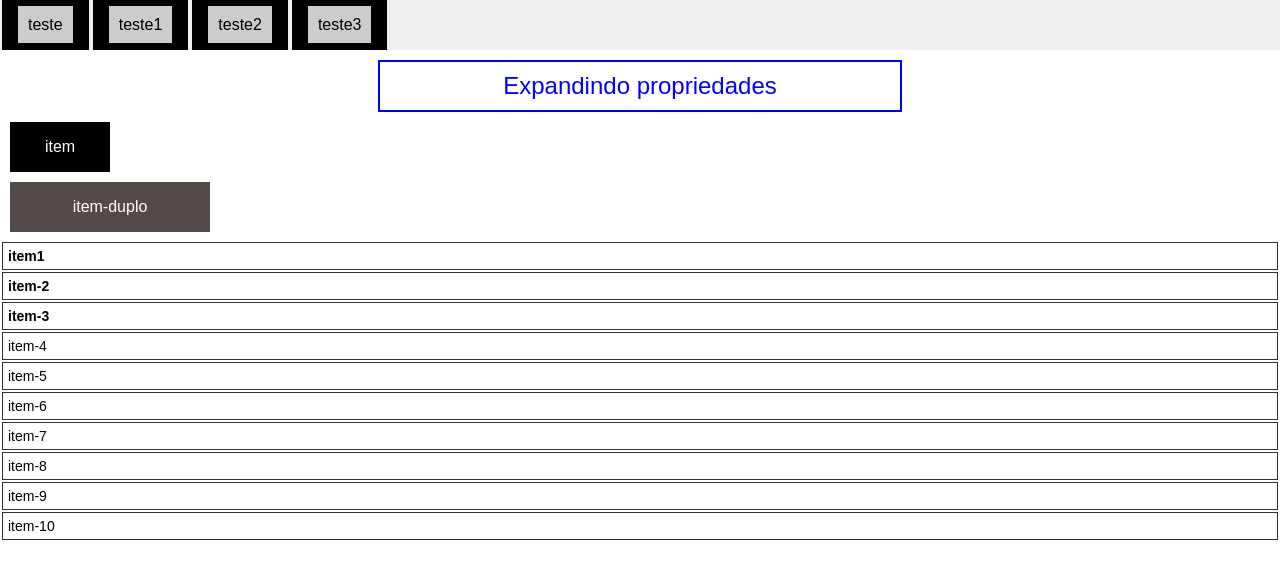
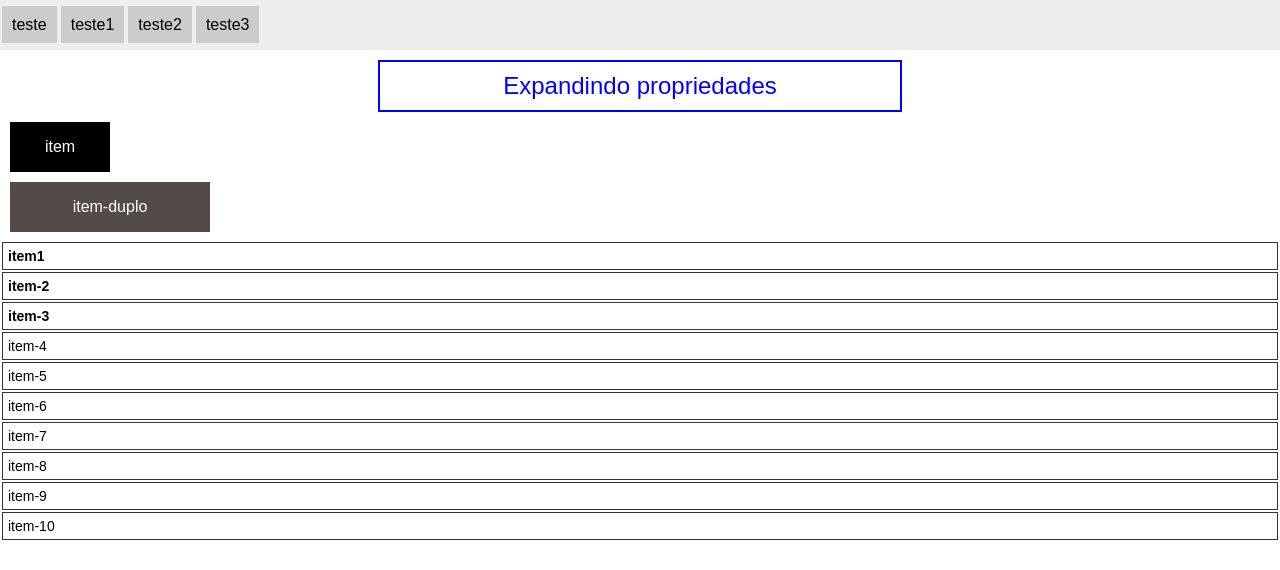
Before and after one commit to Antonio-Elias/SASS, a website: page index.html in a window 1280 px wide. Drawn offline with Linux system fonts and the light colour scheme.

Commit message:
Ultimos ajustes

```diff
--- a/assets/css/style.css
+++ b/assets/css/style.css
@@ -1 +1 @@
-body{margin:0;padding:0;font-family:Arial,Helvetica,sans-serif}nav{background-color:#eee;height:50px;display:flex;align-items:center}nav ul{margin:0;padding:0;list-style:none;display:flex}nav ul li{margin:2px;border:1em solid #000}nav ul li a{background-color:#ccc;padding:10px;text-decoration:none;color:#000}nav ul li a:hover{background-color:#999}.msg-sucesso,.msg-aviso,.msg-info{padding:10px;font-size:24px;border:2px solid #ccc;text-align:center;margin:auto;max-width:500px;margin-top:10px}.msg-info{border-color:blue;color:blue}.msg-aviso{border-color:red;color:red}.msg-sucesso{border-color:lime;color:lime}.item-duplo,.item{color:#fff;margin:10px;display:flex;align-items:center;justify-content:center;height:50px}.item{background-color:#000;width:100px}.item-duplo{background-color:#534a4a;width:200px}.item-10,.item-9,.item-8,.item-7,.item-6,.item-5,.item-4,.item-3,.item-2,.item-1{font-size:14px;border:1px solid #333;padding:5px;margin:2px}.item-3,.item-2,.item-1{font-weight:bold}
+body{margin:0;padding:0;font-family:Arial,Helvetica,sans-serif}nav{background-color:#eee;height:50px;display:flex;align-items:center}nav ul{margin:0;padding:0;list-style:none;display:flex}nav ul li{margin:2px}nav ul li a{background-color:#ccc;padding:10px;text-decoration:none;color:#000}nav ul li a:hover{background-color:#999;border:1px solid #000}.msg-sucesso,.msg-aviso,.msg-info{padding:10px;font-size:24px;border:2px solid #ccc;text-align:center;margin:auto;max-width:500px;margin-top:10px}.msg-info{border-color:blue;color:blue}.msg-aviso{border-color:red;color:red}.msg-sucesso{border-color:lime;color:lime}.item-duplo,.item{color:#fff;margin:10px;display:flex;align-items:center;justify-content:center;height:50px}.item{background-color:#000;width:100px}.item-duplo{background-color:#534a4a;width:200px}.item-10,.item-9,.item-8,.item-7,.item-6,.item-5,.item-4,.item-3,.item-2,.item-1{font-size:14px;border:1px solid #333;padding:5px;margin:2px}.item-3,.item-2,.item-1{font-weight:bold}
--- a/assets/sass/base.scss
+++ b/assets/sass/base.scss
@@ -26,7 +26,6 @@ nav{
 
         li{
             margin: 2px;
-            @include border(1em, #000);
 
             a{
                 background-color: $color-link-nav;
@@ -36,6 +35,7 @@ nav{
                 // aplicando o hover
                 &:hover{ // o & se refere ao item que o mesmo esta inserido
                     background-color:#999;
+                    @include border(1px, #000);
                    }
 
             }
```
